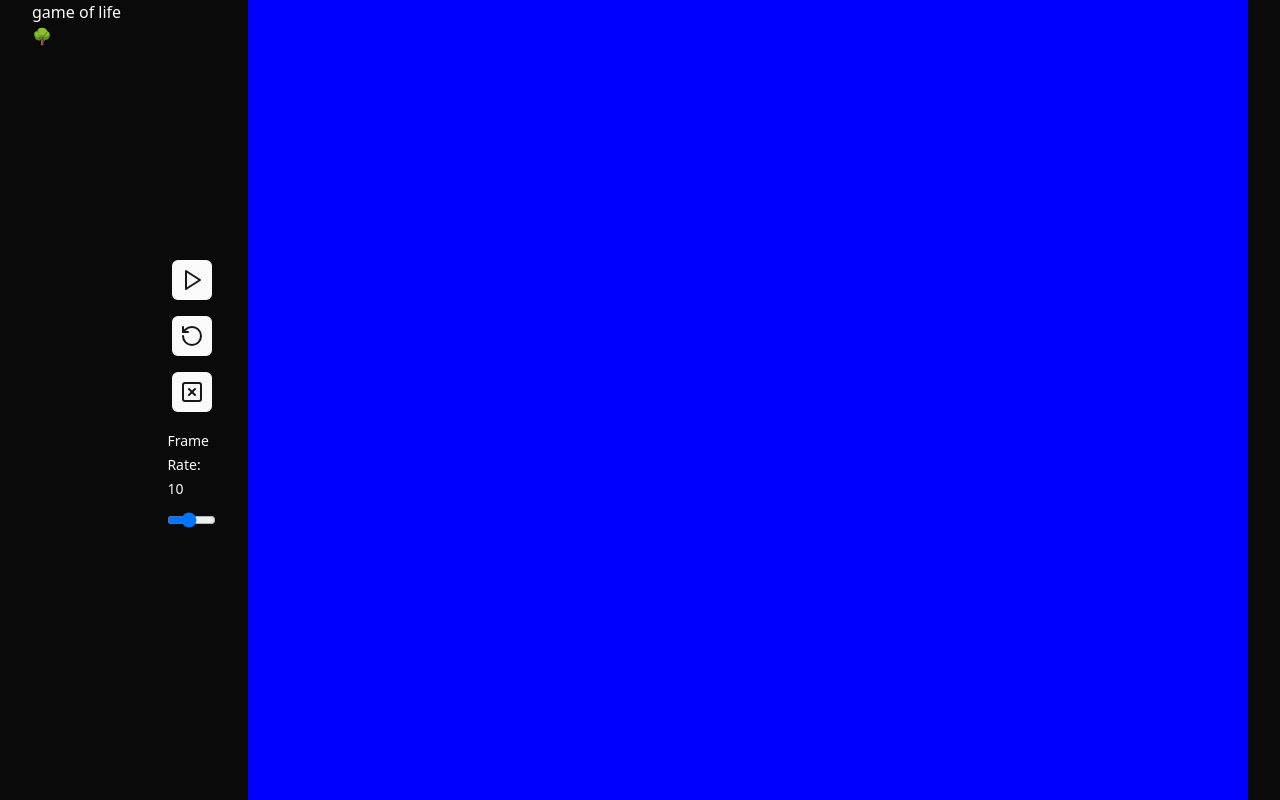
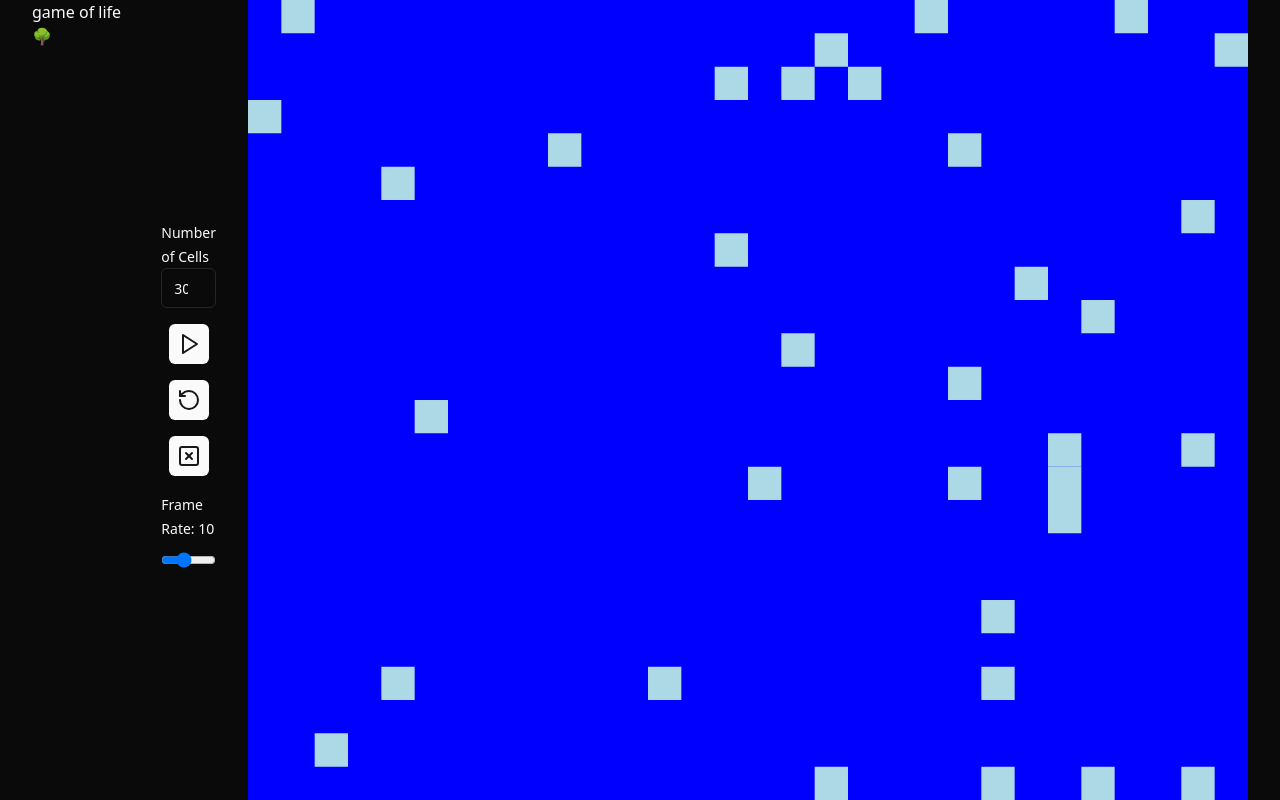
Before and after one commit to estib-vega/game-of-life, a React (Vite) app: page / in a window 1280 px wide. Built offline with nearby package versions, Linux system fonts and the light colour scheme.

Commit message:
Dynamically set the amount of cells that the game will display
Show an input in the UI to control the amount of cells (n) to show in the grid of size n*n

```diff
--- a/src/App.tsx
+++ b/src/App.tsx
@@ -5,14 +5,20 @@ import { DEFAULT_FRAME_RATE } from "./lib/engine";
 import IconButton from "./components/generic/IconButton";
 import ToggleButtonIcon from "./components/generic/ToggleButtonIcon";
 import { useScene } from "./components/hooks";
+import NumericInput from "./components/controllers/NumericInput";
+import { DEFAULT_NUMBER_OF_CELLS } from "./lib/gameplay";
 
+const MIN_NUM_OF_CELLS = 3;
+const MAX_NUM_OF_CELLS = 1000;
 const CANVAS_SIZE = 1000;
-const NUM_OF_CELLS = 400;
 
 function App() {
   const SceneHook = useScene();
   const [frameRate, setFrameRate] = React.useState<number>(DEFAULT_FRAME_RATE);
   const [isPlaying, setIsPlaying] = React.useState<boolean>(false);
+  const [numOfCells, setNumOfCells] = React.useState<number>(
+    DEFAULT_NUMBER_OF_CELLS
+  );
 
   const toggleSceneState = () => {
     setIsPlaying((prev) => {
@@ -24,6 +30,15 @@ function App() {
     });
   };
 
+  const handleCellNumChange = (value: number) => {
+    if (isPlaying) {
+      return;
+    }
+
+    SceneHook.setNumberOfCells(value);
+    setNumOfCells(value);
+  };
+
   return (
     <div className="dark w-full h-dvh bg-background fixed overflow-hidden">
       <div className="container h-full overflow-hidden flex">
@@ -32,13 +47,25 @@ function App() {
         </header>
         <main className="box-border h-full flex justify-center items-center text-primary">
           <div className="container py-2 w-full flex flex-col justify-start items-center gap-4">
+            <NumericInput
+              value={numOfCells}
+              min={MIN_NUM_OF_CELLS}
+              max={MAX_NUM_OF_CELLS}
+              name="Number of Cells"
+              onChange={handleCellNumChange}
+              disabled={isPlaying}
+            />
             <ToggleButtonIcon
               iconOn="pause"
               iconOff="play"
               value={isPlaying}
               onClick={toggleSceneState}
             />
-            <IconButton icon="restart" onClick={SceneHook.restart} />
+            <IconButton
+              icon="restart"
+              onClick={SceneHook.restart}
+              disabled={isPlaying}
+            />
             <IconButton
               icon="clear"
               onClick={SceneHook.clear}
@@ -53,11 +80,7 @@ function App() {
               onChange={setFrameRate}
             />
           </div>
-          <Canvas
-            size={CANVAS_SIZE}
-            numberOfCells={NUM_OF_CELLS}
-            frameRate={frameRate}
-          />
+          <Canvas size={CANVAS_SIZE} frameRate={frameRate} />
         </main>
       </div>
     </div>
--- a/src/components/Canvas.tsx
+++ b/src/components/Canvas.tsx
@@ -3,12 +3,11 @@ import { useEngine, useScene } from "./hooks";
 
 interface CanvasProps {
   size: number;
-  numberOfCells: number;
   frameRate: number;
 }
 
 const Canvas = (props: CanvasProps): JSX.Element => {
-  const { size, numberOfCells, frameRate } = props;
+  const { size, frameRate } = props;
   const EngineHook = useEngine();
   const SceneHook = useScene();
   const canvasRef = React.useRef<HTMLCanvasElement>(null);
@@ -20,12 +19,12 @@ const Canvas = (props: CanvasProps): JSX.Element => {
       throw new Error("Unable to init canvas context");
     }
 
-    EngineHook.start({ ctx, numberOfCells });
+    EngineHook.start({ ctx });
 
     () => {
       EngineHook.destroy();
     };
-  }, [numberOfCells]);
+  }, []);
 
   React.useEffect(() => {
     EngineHook.setFrameRate(frameRate);
--- /dev/null
+++ b/src/components/controllers/NumericInput.tsx
@@ -0,0 +1,31 @@
+import { Input } from "../ui/input";
+import { Label } from "../ui/label";
+
+interface NumericInputProps {
+  name: string;
+  value: number;
+  min: number;
+  max: number;
+  disabled?: boolean;
+  onChange: (value: number) => void;
+}
+
+const NumericInput = (props: NumericInputProps): JSX.Element => {
+  const { name, value, min, max, onChange, disabled } = props;
+
+  return (
+    <div className="max-w-72">
+      <Label htmlFor={name}>{name}</Label>
+      <Input
+        type="number"
+        id={name}
+        {...{ value, min, max, disabled }}
+        onChange={(e) => onChange(e.target.valueAsNumber)}
+      />
+    </div>
+  );
+};
+
+NumericInput.displayName = "NumericInput";
+
+export default NumericInput;
--- a/src/components/hooks.ts
+++ b/src/components/hooks.ts
@@ -8,6 +8,7 @@ interface SceneHook {
   pause: () => void;
   clear: () => void;
   toggleCell: (point: { x: number; y: number }) => void;
+  setNumberOfCells: (numOfCells: number) => void;
 }
 
 export function useScene(): SceneHook {
@@ -38,7 +39,12 @@ export function useScene(): SceneHook {
     scene.clear();
   };
 
-  return { restart, play, pause, toggleCell, clear };
+  const setNumberOfCells = (numOfCells: number) => {
+    const scene = sceneRef.current;
+    scene.setNumberOfCells(numOfCells);
+  };
+
+  return { restart, play, pause, toggleCell, clear, setNumberOfCells };
 }
 
 interface EngineHook {
--- a/src/lib/engine.ts
+++ b/src/lib/engine.ts
@@ -4,7 +4,6 @@ export const DEFAULT_FRAME_RATE = 10;
 
 export interface DrawParams {
   ctx: CanvasRenderingContext2D;
-  numberOfCells: number;
 }
 
 export default class Engine {
@@ -51,18 +50,16 @@ export default class Engine {
     const dt = this.getDeltaTime(t);
     const sceneDescription = await this.scene.getSceneFromWorker({
       dt,
-      numberOfCells: params.numberOfCells,
       frameRate: this.frameRate,
       canvasSize: params.ctx.canvas.width,
     });
-
-    const { ctx, numberOfCells } = params;
+    const { ctx } = params;
     ctx.fillStyle = "blue";
     ctx.fillRect(0, 0, ctx.canvas.width, ctx.canvas.height);
-    const cellSize = ctx.canvas.width / numberOfCells;
+    const cellSize = ctx.canvas.width / sceneDescription.numberOfCells;
 
-    for (let x = 0; x < numberOfCells; x++) {
-      for (let y = 0; y < numberOfCells; y++) {
+    for (let x = 0; x < sceneDescription.numberOfCells; x++) {
+      for (let y = 0; y < sceneDescription.numberOfCells; y++) {
         const color = sceneDescription.cellColors[x][y];
         this.cell(x * cellSize, y * cellSize, cellSize, color, ctx);
       }
--- a/src/lib/gameplay.ts
+++ b/src/lib/gameplay.ts
@@ -1,5 +1,7 @@
 import { paddWith } from "@/utils/array";
 import { raise } from "@/utils/errors";
+
+export const DEFAULT_NUMBER_OF_CELLS = 30;
 
 const DEAD_COLOR = "transparent";
 const NUM_OF_NEIGHBORS = 8;
--- a/src/lib/scene.ts
+++ b/src/lib/scene.ts
@@ -1,5 +1,6 @@
 import { raise } from "@/utils/errors";
 import {
+  DEFAULT_NUMBER_OF_CELLS,
   getAliveColor,
   getDeadColor,
   getNeighbors,
@@ -20,7 +21,6 @@ enum SceneState {
 interface SceneParams {
   dt: number;
   frameRate: number;
-  numberOfCells: number;
   canvasSize: number;
   cellColors?: string[][];
 }
@@ -28,6 +28,7 @@ interface SceneParams {
 interface SceneDescription {
   t: number;
   cellColors: string[][];
+  numberOfCells: number;
 }
 
 /**
@@ -41,14 +42,17 @@ export default class Scene {
   private state: SceneState;
   private t: number = 0;
   private frameTime: number = 0;
-  canvasSize: number | undefined = undefined;
+  private numberOfCells: number = DEFAULT_NUMBER_OF_CELLS;
+  private canvasSize: number | undefined = undefined;
   private cellColors: string[][] | undefined = undefined;
   private cache: Map<number, NeighborCache>;
+  private worker: Worker;
   private static instance: Scene | undefined = undefined;
 
   private constructor() {
     this.state = SceneState.Paused;
     this.cache = new Map();
+    this.worker = new UpdateCellColors();
   }
 
   static getInstance(): Scene {
@@ -58,15 +62,15 @@ export default class Scene {
     return Scene.instance;
   }
 
-  private init(numberOfCells: number): string[][] {
+  private init(): string[][] {
     if (!this.cellColors) {
-      this.cellColors = new Array(numberOfCells)
+      this.cellColors = new Array(this.numberOfCells)
         .fill(null)
-        .map(() => new Array(numberOfCells).fill(null).map(randomCell));
+        .map(() => new Array(this.numberOfCells).fill(null).map(randomCell));
     }
 
-    if (!this.cache.has(numberOfCells)) {
-      this.cache.set(numberOfCells, new Map());
+    if (!this.cache.has(this.numberOfCells)) {
+      this.cache.set(this.numberOfCells, new Map());
     }
 
     return this.cellColors;
@@ -123,7 +127,7 @@ export default class Scene {
   getScene(params: SceneParams): SceneDescription {
     this.t += params.dt;
     this.canvasSize = params.canvasSize;
-    const cellColors = this.init(params.numberOfCells);
+    const cellColors = this.init();
 
     if (this.shouldUpdate(params.dt, params.frameRate)) {
       this.updateCellColors(cellColors);
@@ -132,6 +136,7 @@ export default class Scene {
     return {
       t: this.t,
       cellColors,
+      numberOfCells: this.numberOfCells,
     };
   }
 
@@ -145,6 +150,7 @@ export default class Scene {
         return resolve({
           t: this.t,
           cellColors,
+          numberOfCells: this.numberOfCells,
         });
       }
 
@@ -156,6 +162,7 @@ export default class Scene {
         resolve({
           t: this.t,
           cellColors,
+          numberOfCells: this.numberOfCells,
         });
       };
 
@@ -204,6 +211,11 @@ export default class Scene {
       .map(() => new Array(this.cellColors!.length).fill(getDeadColor()));
   }
 
+  setNumberOfCells(numOfCells: number) {
+    this.numberOfCells = numOfCells;
+    this.cellColors = undefined;
+  }
+
   destroy() {
     Scene.instance = undefined;
   }
```
